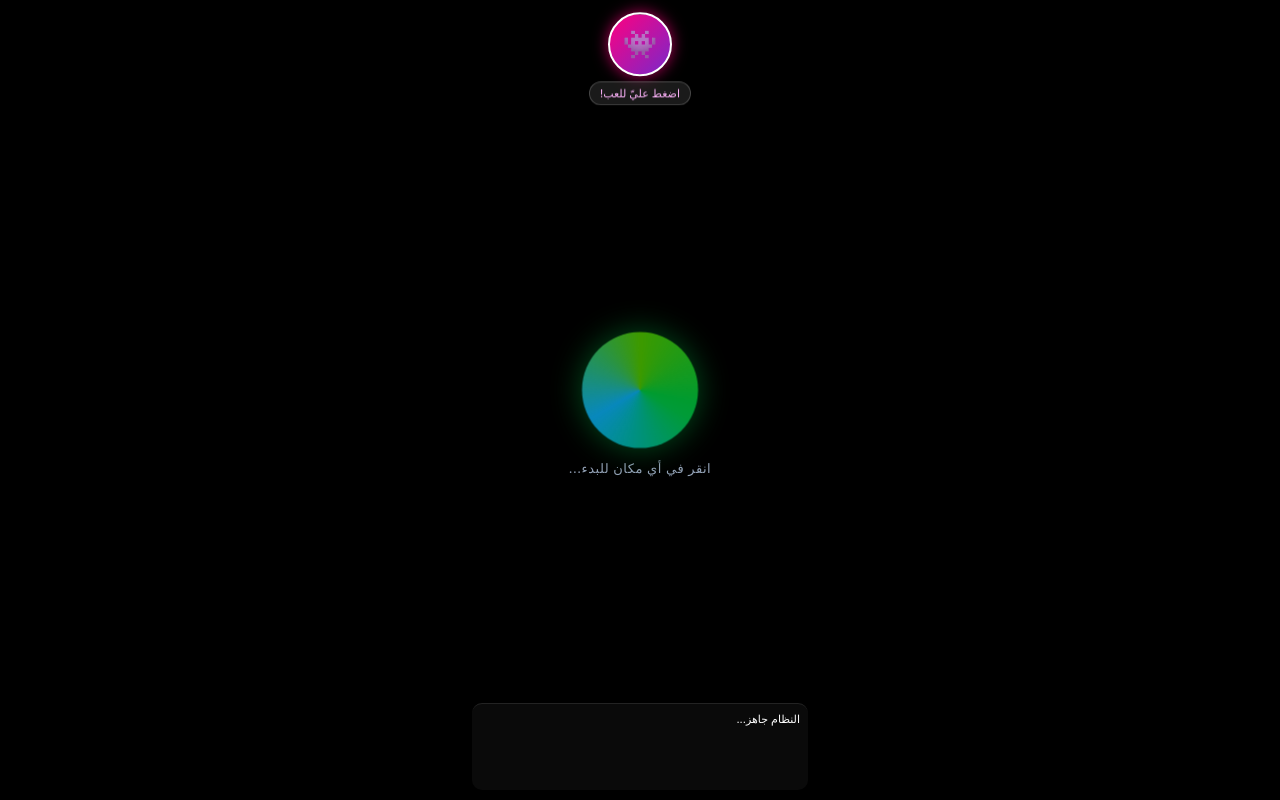
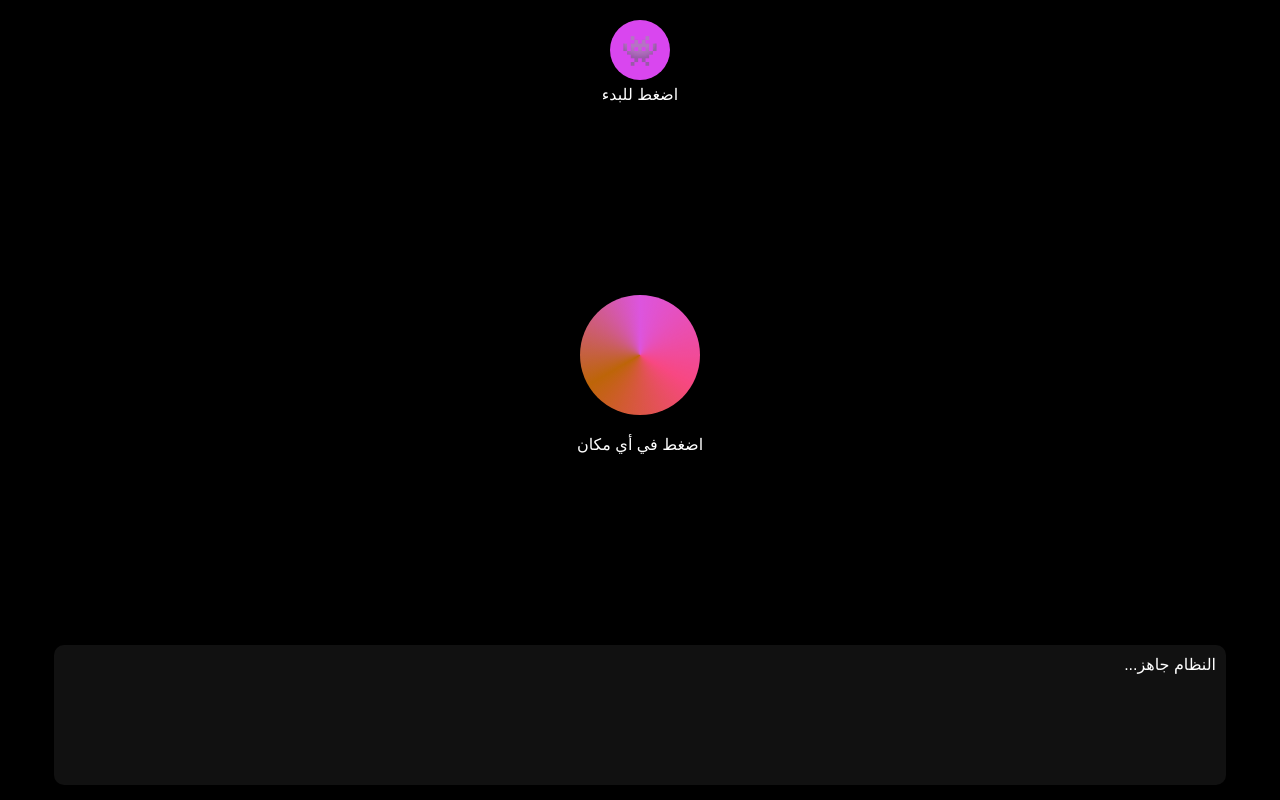
Before and after one commit to bestdelar4-netizen/NIKLLIS-AI, a Flask app: page / in a window 1280 px wide. Run offline with Flask 3, Linux system fonts and the light colour scheme.

Commit message:
Update index.html

```diff
--- a/templates/index.html
+++ b/templates/index.html
@@ -3,90 +3,96 @@
 <head>
 <meta charset="UTF-8">
 <meta name="viewport" content="width=device-width, initial-scale=1.0">
-        <title>Siri + Live Pet AI</title>
+<title>NIKLLIS AI</title>
+
 <style>
-            body {
-                font-family: -apple-system, BlinkMacSystemFont, sans-serif;
-                background: #000; color: #fff; margin: 0; padding: 0;
-                height: 100vh; overflow: hidden; display: flex; flex-direction: column; justify-content: space-between; align-items: center;
+body{
+margin:0;
+background:#000;
+color:#fff;
+font-family:sans-serif;
+display:flex;
+flex-direction:column;
+justify-content:space-between;
+align-items:center;
+height:100vh;
+overflow:hidden;
 }
 
-            /* منطقة الكائن الحي الصغير على الشاشة */
-            .pet-container {
-                margin-top: 15px;
-                display: flex;
-                flex-direction: column;
-                align-items: center;
-                cursor: pointer;
-                animation: floatPet 3s ease-in-out infinite;
-                z-index: 10;
-            }
-            @keyframes floatPet {
-                0%, 100% { transform: translateY(0px); }
-                50% { transform: translateY(-8px); }
-            }
-            .pet-avatar {
-                width: 60px; height: 60px;
-                background: linear-gradient(135deg, #ff007f, #7928ca);
-                border-radius: 50%;
-                box-shadow: 0 0 15px rgba(255, 0, 127, 0.7);
-                display: flex; justify-content: center; align-items: center;
-                font-size: 28px;
-                border: 2px solid #fff;
-            }
-            .pet-bubble {
-                background: rgba(255, 255, 255, 0.1);
-                backdrop-filter: blur(5px);
-                padding: 4px 10px;
-                border-radius: 12px;
-                font-size: 11px;
-                margin-top: 5px;
-                color: #ffb4fc;
-                border: 1px solid rgba(255,255,255,0.2);
+.pet-container{
+margin-top:20px;
+text-align:center;
+cursor:pointer;
 }
 
-            /* شاشة سيري المركزية (Siri Orb) */
-            .siri-center {
-                display: flex; flex-direction: column; align-items: center; justify-content: center; flex: 1;
+.pet-avatar{
+width:60px;
+height:60px;
+border-radius:50%;
+background:#d946ef;
+display:flex;
+justify-content:center;
+align-items:center;
+font-size:30px;
+margin:auto;
 }
-            .siri-orb {
-                width: 110px; height: 110px; border-radius: 50%;
-                background: conic-gradient(from 0deg, #3b82f6, #8b5cf6, #ec4899, #3b82f6);
-                animation: rotateOrb 4s linear infinite, pulseSiri 2s ease-in-out infinite alternate;
-                box-shadow: 0 0 30px rgba(139, 92, 246, 0.5);
-                cursor: pointer;
+
+.pet-bubble{
+margin-top:5px;
 }
-            @keyframes rotateOrb { 0% { filter: hue-rotate(0deg); } 100% { filter: hue-rotate(360deg); } }
-            @keyframes pulseSiri { 0% { transform: scale(0.95); } 100% { transform: scale(1.08); } }
 
-            .speaking-orb {
-                background: conic-gradient(from 0deg, #ef4444, #f59e0b, #10b981, #ef4444) !important;
-                animation: rotateOrb 1.5s linear infinite, speakPulse 0.5s ease-in-out infinite alternate !important;
+.siri-center{
+flex:1;
+display:flex;
+flex-direction:column;
+justify-content:center;
+align-items:center;
 }
-            @keyframes speakPulse { 0% { transform: scale(1); } 100% { transform: scale(1.2); } }
 
-            .status-text { margin-top: 15px; font-size: 13px; color: #94a3b8; letter-spacing: 0.5px; }
+.siri-orb{
+width:120px;
+height:120px;
+border-radius:50%;
+background:conic-gradient(#3b82f6,#8b5cf6,#ec4899,#3b82f6);
+animation:spin 3s linear infinite;
+}
 
-            /* صندوق محادثة سفلي مصغر */
-            .chat-bar {
-                width: 90%; max-width: 320px; height: 70px; overflow-y: auto;
-                background: rgba(255,255,255,0.04); border-top: 1px solid rgba(255,255,255,0.1);
-                padding: 8px; font-size: 11px; text-align: right; margin-bottom: 10px; border-radius: 10px;
+.speaking-orb{
+animation:spin .7s linear infinite;
+transform:scale(1.15);
+}
+
+@keyframes spin{
+100%{filter:hue-rotate(360deg);}
+}
+
+.status-text{
+margin-top:20px;
+}
+
+.chat-bar{
+width:90%;
+height:120px;
+overflow:auto;
+background:#111;
+padding:10px;
+margin-bottom:15px;
+border-radius:10px;
 }
 </style>
+
 </head>
+
 <body onclick="initVoiceSystem()">
 
-        <!-- الكائن الصغير المرافق على الشاشة -->
 <div class="pet-container" onclick="feedPet(event)">
 <div class="pet-avatar" id="petEmoji">👾</div>
-            <div class="pet-bubble" id="petMsg">اضغط عليّ للعب!</div>
+<div class="pet-bubble" id="petMsg">اضغط للبدء</div>
 </div>
 
-        <!-- شكل سيري الأساسي -->
 <div class="siri-center">
-            <div class="siri-orb" id="siriOrb"></div>
-            <div class="status-text" id="statusText">انقر في أي مكان للبدء...</div>
+<div id="siriOrb" class="siri-orb"></div>
+<div id="statusText" class="status-text">اضغط في أي مكان</div>
 </div>
 
 <div class="chat-bar" id="chatBox">
@@ -94,113 +100,147 @@
 </div>
 
 <script>
+
 let recognition;
-            let isStarted = false;
-            let isSpeaking = false;
+let isStarted=false;
+let isSpeaking=false;
 
-            function initVoiceSystem() {
-    if (isStarted) return;
-    isStarted = true;
+function initVoiceSystem(){
 
-    const SpeechRecognition = window.SpeechRecognition || window.webkitSpeechRecognition;
-    if (!SpeechRecognition) {
-        alert('المتصفح لا يدعم التعرف الصوتي');
+if(isStarted) return;
+isStarted=true;
+
+const SpeechRecognition=
+window.SpeechRecognition||
+window.webkitSpeechRecognition;
+
+if(!SpeechRecognition){
+alert("المتصفح لا يدعم التعرف الصوتي");
 return;
 }
 
-    recognition = new SpeechRecognition();
-    recognition.lang = 'ar-SA';
-    recognition.continuous = true;
-    recognition.interimResults = false;
+recognition=new SpeechRecognition();
 
-    recognition.onstart = function () {
-        document.getElementById('statusText').innerText = 'سيري تستمع إليك الآن...';
+recognition.lang="ar-SA";
+recognition.continuous=true;
+recognition.interimResults=false;
+
+recognition.onstart=function(){
+statusText.innerText="سيري تستمع...";
 };
 
-    recognition.onresult = function (event) {
-        if (isSpeaking) return;
+recognition.onresult=function(event){
 
-        const text = event.results[event.results.length - 1][0].transcript.trim();
+if(isSpeaking) return;
+
+const text=
+event.results[event.results.length-1][0].transcript.trim();
+
 handleCommand(text);
+
 };
 
-    recognition.onend = function () {
-        if (!isSpeaking) {
-            setTimeout(() => {
-                try {
+recognition.onend=function(){
+
+if(!isSpeaking){
+
+setTimeout(function(){
+
+try{
 recognition.start();
-                } catch (e) {}
-            }, 300);
+}catch(e){}
+
+},300);
+
 }
+
 };
 
-    try {
+try{
+
 recognition.start();
-        document.getElementById('statusText').innerText = 'متصل وجاهز للأوامر';
-    } catch (e) {}
+
+statusText.innerText="متصل";
+
+}catch(e){}
+
 }
 
-            function feedPet(e) {
+function feedPet(e){
+
 e.stopPropagation();
-                const emojis = ['👾', '🐱', '🤖', '🦊', '⚡'];
-                const randomEmoji = emojis[Math.floor(Math.random() * emojis.length)];
-                document.getElementById('petEmoji').innerText = randomEmoji;
 
-                const phrases = ['شكراً ع الاكل!', 'يلا بينا نلعب!', 'أنا معك يا بطل!', 'منور يا غالي!'];
-                const randomPhrase = phrases[Math.floor(Math.random() * phrases.length)];
-                document.getElementById('petMsg').innerText = randomPhrase;
+const list=["👾","🤖","🐱","🦊"];
 
-                if ('speechSynthesis' in window) {
-                    const utter = new SpeechSynthesisUtterance(randomPhrase);
-                    utter.lang = 'ar-SA';
-                    window.speechSynthesis.speak(utter);
-                }
+petEmoji.innerText=list[Math.floor(Math.random()*list.length)];
+
 }
 
-            function handleCommand(text) {
-                const box = document.getElementById('chatBox');
-                box.innerHTML += '<div style="color:#38bdf8;">أنت: ' + text + '</div>';
-                box.scrollTop = box.scrollHeight;
+function handleCommand(text){
 
-                fetch('/process?cmd=' + encodeURIComponent(text))
-                .then(res => res.json())
-                .then(data => {
-                    box.innerHTML += '<div style="color:#c084fc;">سيري: ' + data.reply + '</div>';
-                    box.scrollTop = box.scrollHeight;
+chatBox.innerHTML+="<div style='color:#38bdf8'>أنت: "+text+"</div>";
+
+fetch("/process?cmd="+encodeURIComponent(text))
+
+.then(r=>r.json())
+
+.then(data=>{
+
+chatBox.innerHTML+="<div style='color:#c084fc'>نيكليس: "+data.reply+"</div>";
+
+chatBox.scrollTop=chatBox.scrollHeight;
+
 speakSiri(data.reply);
+
 });
+
 }
 
-            function speakSiri(text) {
-                if ('speechSynthesis' in window) {
+function speakSiri(text){
+
 window.speechSynthesis.cancel();
-                    const utterance = new SpeechSynthesisUtterance(text);
-utterance.lang = 'ar-SA';
 
-utterance.onstart = function() {
-    isSpeaking = true;
+const utter=new SpeechSynthesisUtterance(text);
 
-    try {
+utter.lang="ar-SA";
+
+utter.onstart=function(){
+
+isSpeaking=true;
+
+try{
 recognition.stop();
-    } catch(e) {}
+}catch(e){}
 
-    document.getElementById('siriOrb').className = 'siri-orb speaking-orb';
-    document.getElementById('statusText').innerText = 'يتحدث...';
+siriOrb.className="siri-orb speaking-orb";
+
+statusText.innerText="يتحدث...";
+
 };
 
-utterance.onend = function() {
-    isSpeaking = false;
+utter.onend=function(){
 
-    document.getElementById('siriOrb').className = 'siri-orb';
-    document.getElementById('statusText').innerText = 'تستمع...';
+isSpeaking=false;
 
-    try {
+siriOrb.className="siri-orb";
+
+statusText.innerText="تستمع...";
+
+setTimeout(function(){
+
+try{
 recognition.start();
-    } catch(e) {}
+}catch(e){}
+
+},300);
+
 };
-                    window.speechSynthesis.speak(utterance);
+
+window.speechSynthesis.speak(utter);
+
 }
-            }
+
 </script>
+
 </body>
 </html>
```
Lines whose indentation alone changed are shown as unchanged.
